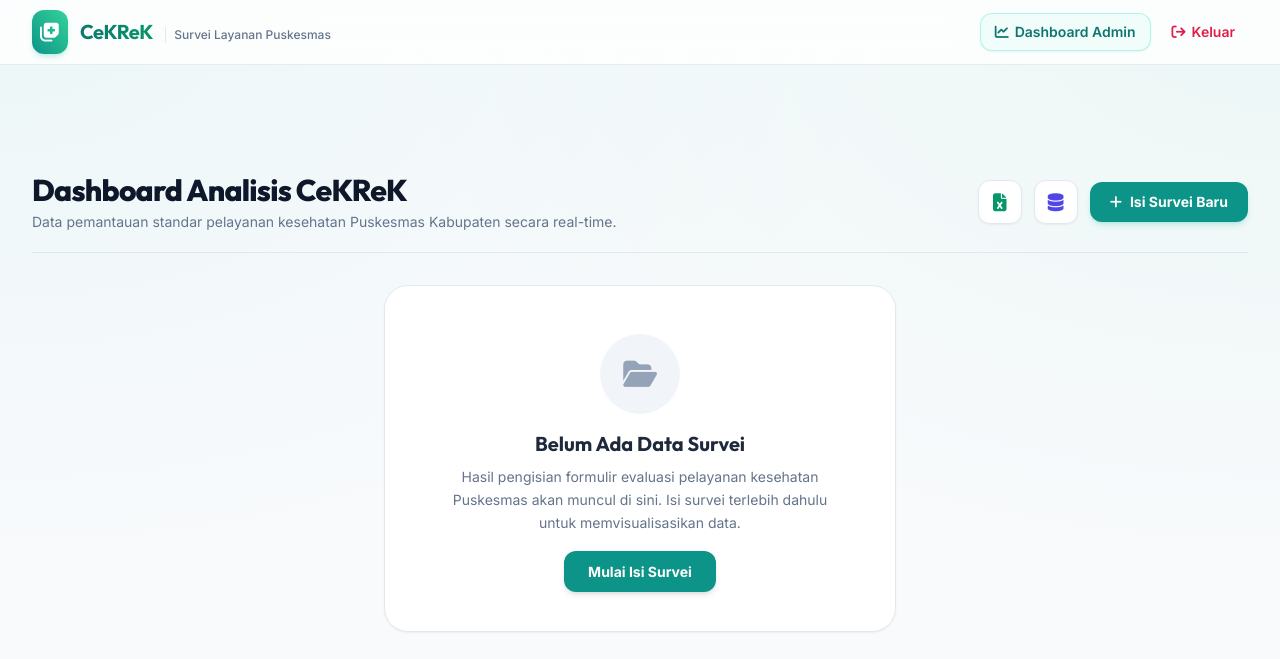
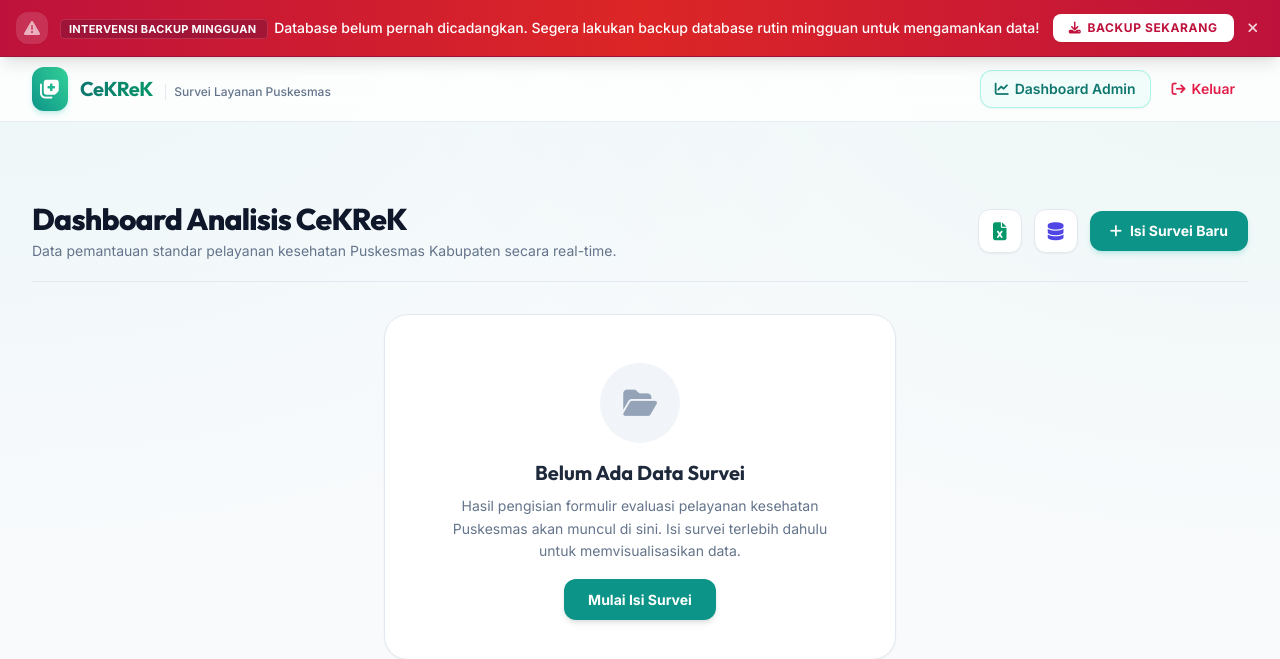
Before and after one commit to sekertariat-kunjang/survey-yankes-2026, a Flask app: page /dashboard in a window 1280 px wide. Shown: the top 659 px of the page. Run offline with Flask 3, Linux system fonts and the light colour scheme; the visitor is signed in with stand-in values (Sample User, id 1); data that the repository does not hold is empty; some libraries are stand-ins or nearby versions.

Commit message:
Tampilkan banner pengingat backup mingguan khusus di halaman dashboard admin

```diff
--- a/app.py
+++ b/app.py
@@ -29,6 +29,56 @@ def admin_required(f):
             return redirect(url_for('login', next=request.path))
         return f(*args, **kwargs)
     return decorated_function
+
+
+def get_latest_backup_info():
+    """
+    Check backups directory and return (needs_backup: bool, days_since: int or None, last_backup_str: str or None).
+    Backup is flagged as needed if >= 7 days (1 week) have passed since the last backup or no backups exist.
+    """
+    backup_dir = os.path.join(os.path.abspath(os.path.dirname(__file__)), 'backups')
+    if not os.path.exists(backup_dir):
+        return True, None, None
+
+    backup_files = [
+        f for f in os.listdir(backup_dir)
+        if f.startswith('survey_backup_') and f.endswith('.db')
+    ]
+    if not backup_files:
+        return True, None, None
+
+    try:
+        latest_file = max(
+            backup_files,
+            key=lambda f: os.path.getmtime(os.path.join(backup_dir, f))
+        )
+        latest_path = os.path.join(backup_dir, latest_file)
+        latest_mtime = datetime.fromtimestamp(os.path.getmtime(latest_path))
+
+        delta = datetime.now() - latest_mtime
+        days_since = delta.days
+        needs_backup = days_since >= 7
+
+        return needs_backup, days_since, latest_mtime.strftime('%d %b %Y, %H:%M')
+    except Exception as e:
+        logger.warning('Error checking latest backup file: %s', e)
+        return True, None, None
+
+
+@app.context_processor
+def inject_backup_status():
+    if session.get('admin_logged_in'):
+        needs_backup, days_since, last_backup_str = get_latest_backup_info()
+        return {
+            'show_backup_reminder': needs_backup,
+            'days_since_backup': days_since,
+            'last_backup_date': last_backup_str,
+        }
+    return {
+        'show_backup_reminder': False,
+        'days_since_backup': None,
+        'last_backup_date': None,
+    }
 
 # ---------------------------------------------------------------------------
 # Scoring configuration — centralised so methodology changes happen here only
--- a/templates/base.html
+++ b/templates/base.html
@@ -61,6 +61,8 @@
 </head>
 <body class="bg-slate-50 text-slate-800 min-h-screen flex flex-col selection:bg-brand-500 selection:text-white">
 
+    {% block top_banner %}{% endblock %}
+
     <!-- Glassmorphism Header -->
     <header class="sticky top-0 z-50 bg-white/80 backdrop-blur-md border-b border-slate-200/80 transition-all duration-300">
         <div class="max-w-7xl mx-auto px-4 sm:px-6 lg:px-8 h-16 flex items-center justify-between">
--- a/templates/dashboard.html
+++ b/templates/dashboard.html
@@ -1,4 +1,39 @@
 {% extends 'base.html' %}
+
+{% block top_banner %}
+{% if show_backup_reminder %}
+<!-- Full-Span Red Backup Reminder Banner (Khusus Halaman Dashboard Admin) -->
+<div id="backup-reminder-banner" class="w-full bg-gradient-to-r from-rose-700 via-red-600 to-rose-700 text-white px-4 py-3 shadow-lg border-b border-rose-800 sticky top-0 z-[60] transition-all">
+    <div class="max-w-7xl mx-auto flex flex-col sm:flex-row items-center justify-between gap-3 text-xs sm:text-sm">
+        <div class="flex items-center gap-3 text-center sm:text-left">
+            <span class="w-8 h-8 rounded-xl bg-white/20 backdrop-blur-sm flex items-center justify-center shrink-0 text-white font-bold text-base shadow-sm animate-pulse">
+                <i class="fa-solid fa-triangle-exclamation"></i>
+            </span>
+            <div>
+                <span class="font-extrabold tracking-wide uppercase bg-rose-900/60 px-2 py-0.5 rounded text-[11px] mr-1.5 border border-rose-400/30">
+                    Intervensi Backup Mingguan
+                </span>
+                <span class="font-medium">
+                    {% if last_backup_date %}
+                        Sudah <strong>{{ days_since_backup }} hari</strong> sejak pencadangan terakhir ({{ last_backup_date }}). Segera amankan data survei terbaru!
+                    {% else %}
+                        Database belum pernah dicadangkan. Segera lakukan backup database rutin mingguan untuk mengamankan data!
+                    {% endif %}
+                </span>
+            </div>
+        </div>
+        <div class="flex items-center gap-2 shrink-0">
+            <a href="{{ url_for('backup_db') }}" class="px-4 py-1.5 rounded-lg bg-white text-rose-700 hover:bg-rose-50 font-bold shadow-sm transition-all flex items-center gap-1.5 text-xs uppercase tracking-wider">
+                <i class="fa-solid fa-download"></i> Backup Sekarang
+            </a>
+            <button type="button" onclick="document.getElementById('backup-reminder-banner').remove()" class="text-white/80 hover:text-white p-1.5 rounded-lg hover:bg-white/10 transition-colors" title="Tutup Sementara">
+                <i class="fa-solid fa-xmark text-sm"></i>
+            </button>
+        </div>
+    </div>
+</div>
+{% endif %}
+{% endblock %}
 
 {% block content %}
 <div class="max-w-7xl mx-auto px-4 sm:px-6 lg:px-8 w-full space-y-8">
```
Also changed, not shown: cron_backup_reminder.py (added, +49 -0 lines), test_app.py (+26 -0 lines).
